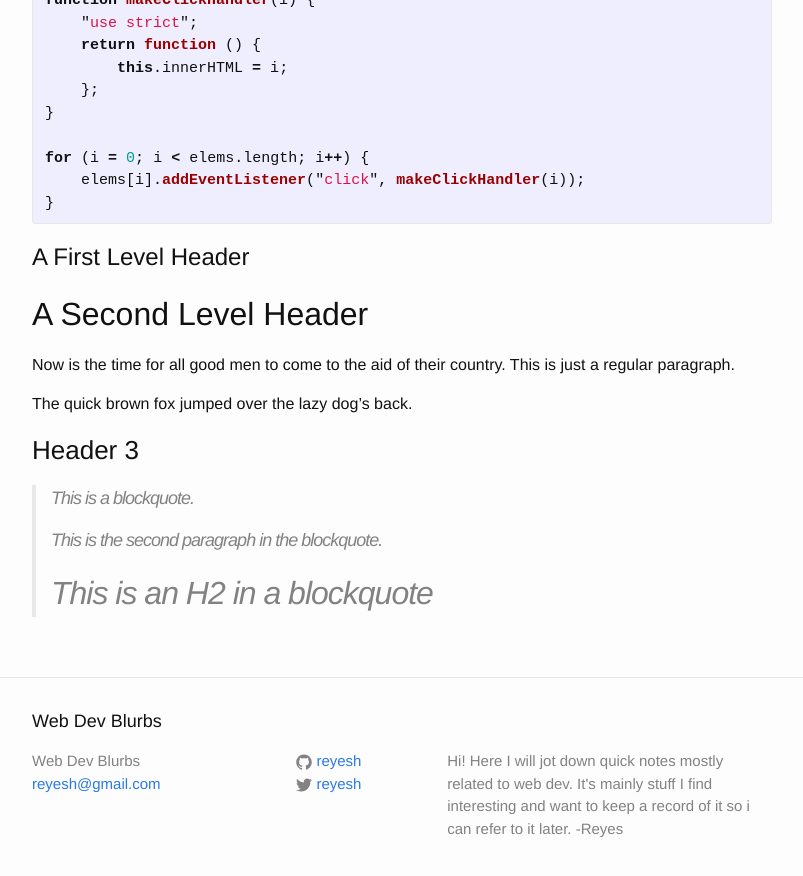
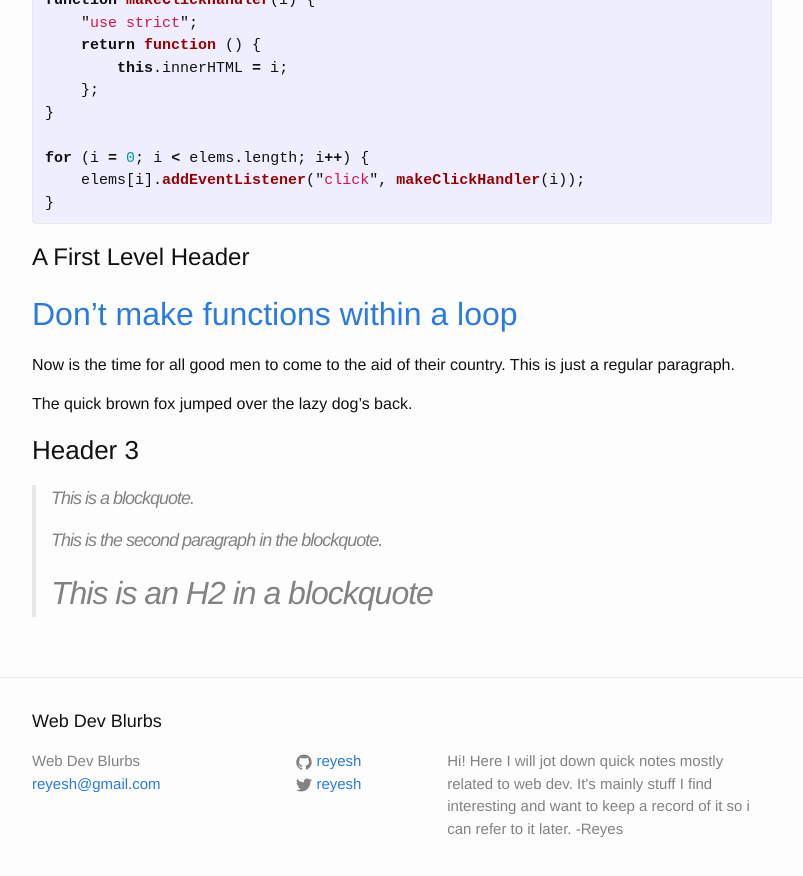
Before and after one commit to reyesh/jb, a Jekyll site: the page built from _posts/2015-11-11-closures-and-event-listeners.markdown, in a window 1280 px wide and 900 px high, scrolled down 1157 px. Shown: the top 876 px of the window, without its empty margins (238-1041 px from the left). Built offline with Jekyll 4.4.1, drawn with Linux system fonts in a browser that asks for light colours.

Commit message:
fix: post

```diff
--- a/_posts/2015-11-11-closures-and-event-listeners.markdown
+++ b/_posts/2015-11-11-closures-and-event-listeners.markdown
@@ -35,6 +35,7 @@ for (var i = 0; i < nums.length; i++) {
 
 ---
 ##[Don't make functions within a loop](https://jslinterrors.com/dont-make-functions-within-a-loop)
+
 >This will work as we expect it to but the problem now is that the JavaScript interpreter will create an instance of the capturing function per loop iteration. It has to do this because it doesn't know if the function object will be modified elsewhere. Since functions are standard JavaScript objects, they can have properties like any other object, which could be changed in the loop. Thus by creating the function in the loop context, you cause the interpreter to create multiple function instances, which can cause unexpected behavior and performance problems. To fix the issue, we need to move the function out of the loop:
 
 {% highlight javascript %}
@@ -55,7 +56,7 @@ for (i = 0; i < elems.length; i++) {
 A First Level Header
 ====================
 
-A Second Level Header
+[Don't make functions within a loop](https://jslinterrors.com/dont-make-functions-within-a-loop)
 ---------------------
 
 Now is the time for all good men to come to
```
